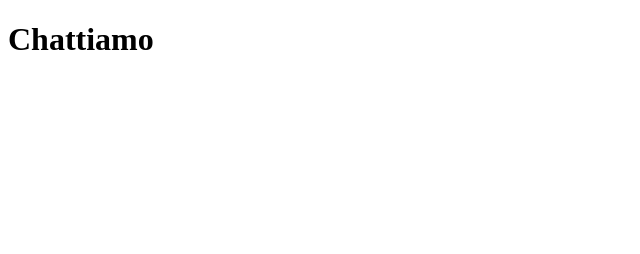
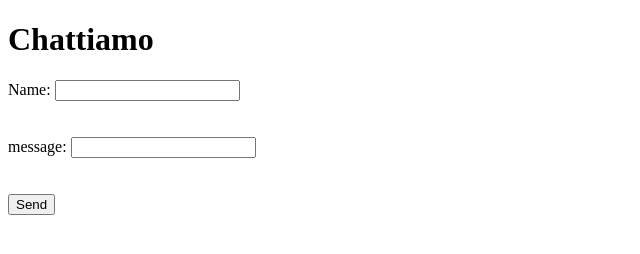
Before and after one commit to ike-agu/chat_app, a website: page frontend/index.html in a window 1280 px wide. Shown: the whole page, without its empty margins (0-640 px from the left). Drawn offline with Linux system fonts and the light colour scheme.

Commit message:
Build initial HTML UI skeleton

```diff
--- a/frontend/index.html
+++ b/frontend/index.html
@@ -5,11 +5,38 @@
   <meta charset="UTF-8">
   <meta name="viewport" content="width=device-width, initial-scale=1.0">
   <title>Chattiamo</title>
+  <script defer src="app.js"></script>
 </head>
 
 <body>
   <div class="container">
     <h1>Chattiamo</h1>
+    <div id="display-message"></div>
+    <section id="card">
+      <form action="#" id="message-form">
+        <div class="card">
+          <label for="name-input">
+            Name:
+            <input type="text" id="name-input" name="name" required>
+          </label>
+        </div>
+
+        <br><br>
+        <div class="card">
+          <label for="message-input">
+            message:
+            <input type="text" id="message-input" name="message" required>
+          </label>
+        </div>
+
+
+        <br><br>
+
+        <button type="submit" id="send-btn">Send</button>
+        <p id="message-success"></p>
+      </form>
+    </section>
+
   </div>
 
 </body>
```
